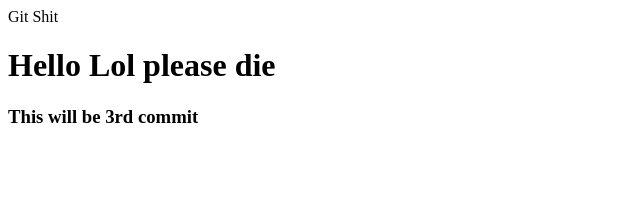
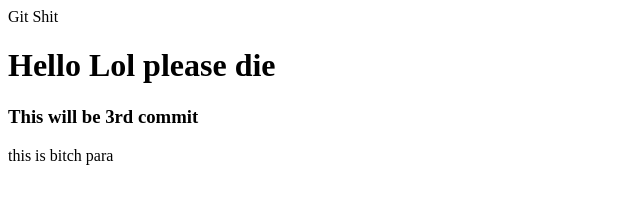
Before and after one commit to rajat7198/git-test, a plain HTML site: page index.html in a window 1280 px wide. Shown: the whole page, without its empty margins (0-640 px from the left). Drawn offline with Linux system fonts and the light colour scheme.

Commit message:
para added

```diff
--- a/index.html
+++ b/index.html
@@ -10,5 +10,6 @@
     Git Shit
     <h1>Hello Lol please die</h1>
     <h3>This will be 3rd commit</h3>
+    <p>this is bitch para</p>
   </body>
 </html>
```
